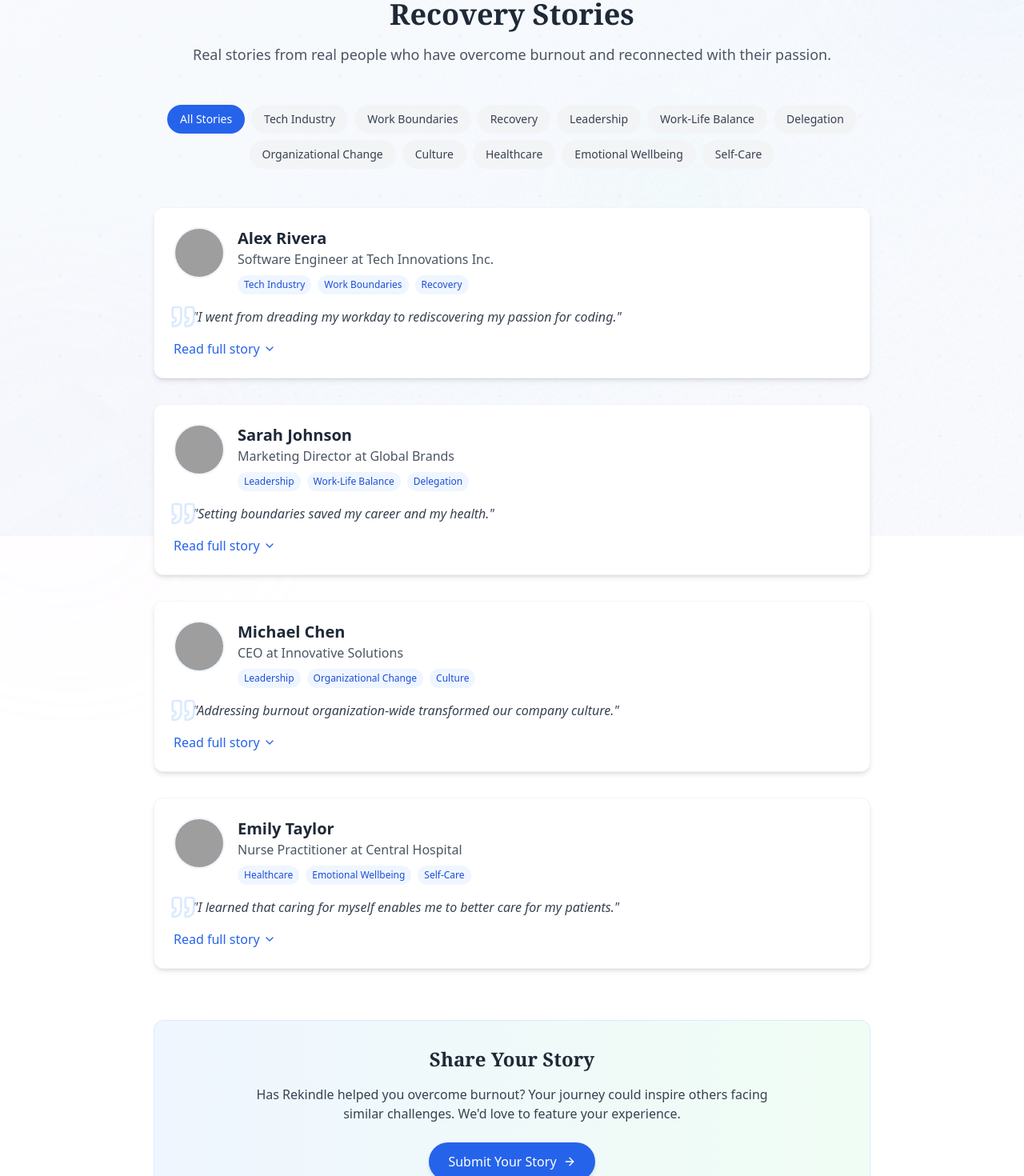
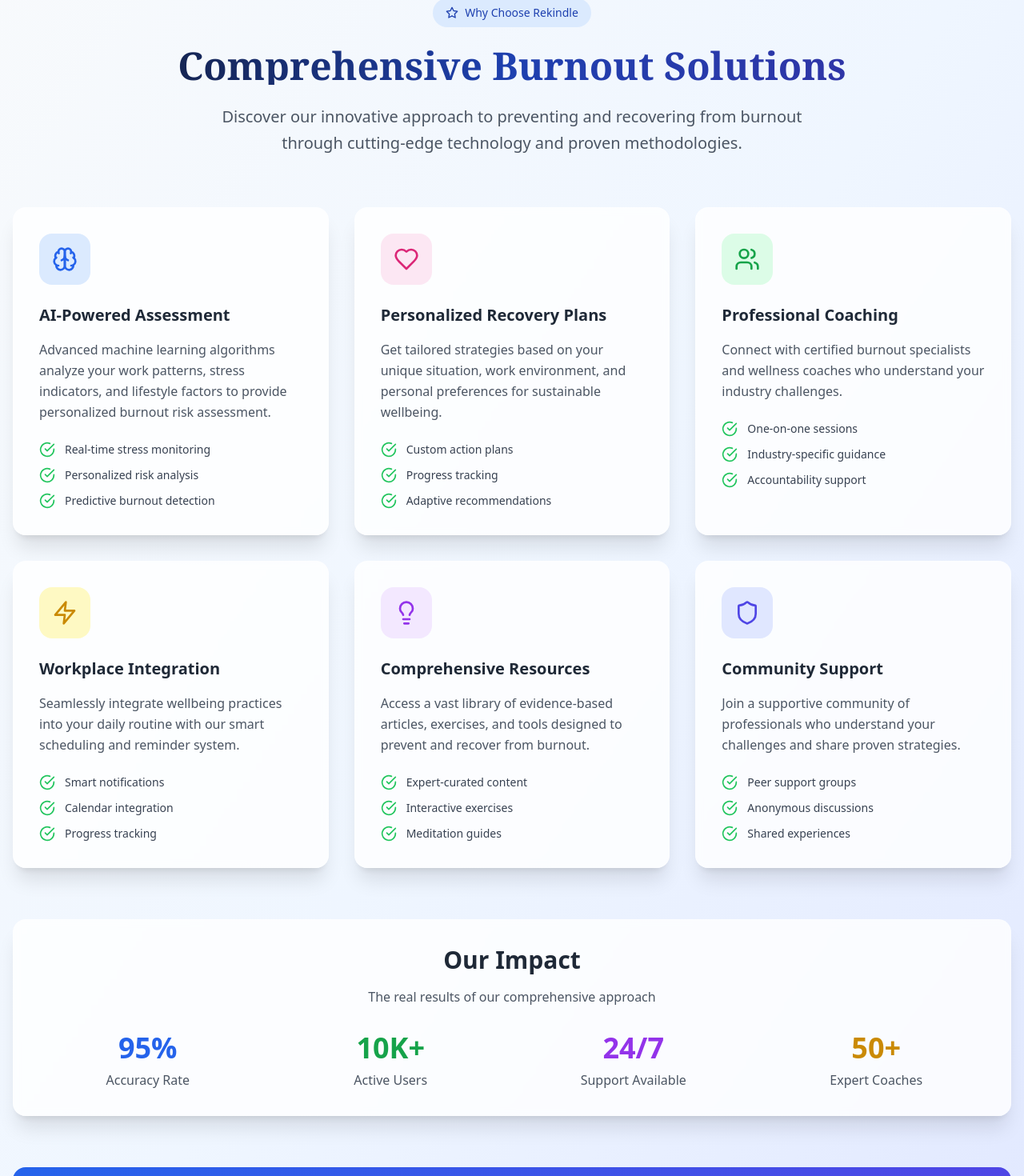
Before and after one commit to itsmooo/rekindle, a React (Vite) app in the folder rekindle/: page /stories in a window 1280 px wide. Shown: the part 130-1600 px from the top of the page at 80% size. Built offline with nearby package versions, Linux system fonts and the light colour scheme; grey boxes are pictures that could not be loaded.

Commit message:
Remove retrain.py script and enhance Stories component with new design and features, including AI-powered assessments, personalized recovery plans, and community support sections.

```diff
--- a/rekindle/src/pages/Stories.tsx
+++ b/rekindle/src/pages/Stories.tsx
@@ -1,203 +1,226 @@
 import React, { useState } from 'react';
-import { ChevronDown, ChevronUp, Quote, ArrowRight } from 'lucide-react';
-
-type Story = {
-  id: number;
-  name: string;
-  role: string;
-  company: string;
-  image: string;
-  shortQuote: string;
-  fullStory: string;
-  tags: string[];
-};
-
-const stories: Story[] = [
-  {
-    id: 1,
-    name: "Alex Rivera",
-    role: "Software Engineer",
-    company: "Tech Innovations Inc.",
-    image: "https://images.pexels.com/photos/220453/pexels-photo-220453.jpeg?auto=compress&cs=tinysrgb&w=1260&h=750&dpr=1",
-    shortQuote: "I went from dreading my workday to rediscovering my passion for coding.",
-    fullStory: "Two years into my role as a lead developer, I hit a wall. The constant pressure to deliver, late-night deployments, and endless meetings left me completely drained. I would sit at my computer, unable to write a single line of code without feeling overwhelming anxiety.\n\nI didn't recognize the symptoms of burnout until I took Rekindle's assessment. The personalized recovery plan helped me implement boundaries around work hours and redefine success on my own terms. My manager was surprisingly supportive when I shared my struggles.\n\nGradually, I rebuilt my relationship with work. I started a daily meditation practice, limited my meeting hours, and focused on projects that leveraged my strengths. Six months later, I'm coding with enthusiasm again and have even started mentoring junior developers – something I never had energy for before.",
-    tags: ["Tech Industry", "Work Boundaries", "Recovery"]
-  },
-  {
-    id: 2,
-    name: "Sarah Johnson",
-    role: "Marketing Director",
-    company: "Global Brands",
-    image: "https://images.pexels.com/photos/774909/pexels-photo-774909.jpeg?auto=compress&cs=tinysrgb&w=1260&h=750&dpr=1",
-    shortQuote: "Setting boundaries saved my career and my health.",
-    fullStory: "As a marketing director for a fast-growing company, I wore my 70-hour workweeks like a badge of honor. When my team doubled in size, so did my responsibilities, but I kept pushing myself harder. I started experiencing chronic headaches, insomnia, and would find myself crying in my car before walking into the office.\n\nA colleague recommended Rekindle's resources. What resonated most was learning that saying 'no' wasn't a failure but a necessary part of sustainable success. I worked with a coach to prioritize my responsibilities and delegate effectively.\n\nThe most significant change was establishing clear communication channels with my team and setting appropriate response time expectations. We implemented 'focus days' where meetings are prohibited, allowing deep work. My productivity actually increased while working fewer hours, and my team reports higher satisfaction. Most importantly, I no longer feel defined solely by my work achievements.",
-    tags: ["Leadership", "Work-Life Balance", "Delegation"]
-  },
-  {
-    id: 3,
-    name: "Michael Chen",
-    role: "CEO",
-    company: "Innovative Solutions",
-    image: "https://images.pexels.com/photos/2379004/pexels-photo-2379004.jpeg?auto=compress&cs=tinysrgb&w=1260&h=750&dpr=1",
-    shortQuote: "Addressing burnout organization-wide transformed our company culture.",
-    fullStory: "As the CEO of a rapidly growing startup, I was alarmed when our employee turnover rate hit 40% in one year. Exit interviews revealed a consistent pattern: burnout was driving our best talent away. The financial cost was enormous, but the impact on morale was even worse.\n\nI partnered with Rekindle to implement a company-wide wellbeing initiative. We started with anonymous assessments to identify the most pressing issues. The results were eye-opening – our culture of 'always on' communication and unclear priorities were the biggest contributors to stress.\n\nWe restructured our workflows, implemented 'no-meeting Wednesdays,' and trained managers to recognize early signs of burnout. We also created clearer career progression frameworks so employees could see their future at the company.\n\nWithin 18 months, our turnover rate dropped to 15%, and employee satisfaction scores increased by 40%. The most surprising outcome was the positive impact on our bottom line – productivity and innovation actually improved when people weren't exhausted and disengaged.",
-    tags: ["Leadership", "Organizational Change", "Culture"]
-  },
-  {
-    id: 4,
-    name: "Emily Taylor",
-    role: "Nurse Practitioner",
-    company: "Central Hospital",
-    image: "https://images.pexels.com/photos/1181686/pexels-photo-1181686.jpeg?auto=compress&cs=tinysrgb&w=1260&h=750&dpr=1",
-    shortQuote: "I learned that caring for myself enables me to better care for my patients.",
-    fullStory: "After ten years in emergency medicine during a global health crisis, I was emotionally exhausted. I still loved helping patients, but I couldn't shake the feeling of numbness and detachment. My colleagues were experiencing the same, but in healthcare, burnout is often normalized as just 'part of the job.'\n\nThrough Rekindle's healthcare-specific resources, I gained permission to prioritize my own wellbeing. I joined a peer support group specifically for healthcare workers and learned practical tools for processing difficult patient outcomes.\n\nThe most important change was establishing rituals to separate work from home life. I now have a specific routine at the end of each shift to mentally 'clock out,' and I've become vigilant about taking my allotted vacation days to fully disconnect.\n\nWhile the healthcare system still has structural challenges, I've found a sustainable way to practice. I'm present with my patients again and have rediscovered the compassion that drew me to nursing in the first place.",
-    tags: ["Healthcare", "Emotional Wellbeing", "Self-Care"]
-  }
-];
+import {
+  Brain,
+  Heart,
+  Shield,
+  Zap,
+  TrendingUp,
+  Award,
+  Lightbulb,
+  Users,
+  CheckCircle,
+  ArrowRight,
+  Star,
+  Target
+} from 'lucide-react';
 
 const Stories: React.FC = () => {
-  const [expandedId, setExpandedId] = useState<number | null>(null);
-  const [selectedTag, setSelectedTag] = useState<string | null>(null);
-
-  const toggleExpand = (id: number) => {
-    if (expandedId === id) {
-      setExpandedId(null);
-    } else {
-      setExpandedId(id);
-    }
-  };
-
-  const allTags = Array.from(new Set(stories.flatMap(story => story.tags)));
-
-  const filteredStories = selectedTag
-    ? stories.filter(story => story.tags.includes(selectedTag))
-    : stories;
-
   return (
-    <div className="pt-32 pb-20">
+    <div className="min-h-screen bg-gradient-to-br from-slate-50 via-blue-50 to-indigo-100 pt-32 pb-20">
       <div className="container mx-auto px-4">
-        <div className="max-w-4xl mx-auto text-center mb-12">
-          <h1 className="text-4xl font-bold font-serif mb-4 text-gray-800">
-            Recovery Stories
+        {/* Header Section */}
+        <div className="text-center mb-16">
+          <div className="inline-flex items-center px-4 py-2 bg-blue-100 text-blue-800 rounded-full text-sm font-medium mb-6">
+            <Star className="w-4 h-4 mr-2" />
+            Why Choose Rekindle
+          </div>
+          <h1 className="text-5xl font-bold font-serif mb-6 bg-gradient-to-r from-gray-900 via-blue-800 to-indigo-800 bg-clip-text text-transparent">
+            Comprehensive Burnout Solutions
           </h1>
-          <p className="text-lg text-gray-600 leading-relaxed">
-            Real stories from real people who have overcome burnout and reconnected with their passion.
+          <p className="text-xl text-gray-600 max-w-3xl mx-auto leading-relaxed">
+            Discover our innovative approach to preventing and recovering from burnout through cutting-edge technology and proven methodologies.
           </p>
         </div>
 
-        {/* Tag Filters */}
-        <div className="max-w-4xl mx-auto mb-12">
-          <div className="flex flex-wrap justify-center gap-2">
-            <button
-              onClick={() => setSelectedTag(null)}
-              className={`px-4 py-2 rounded-full text-sm ${
-                selectedTag === null
-                  ? 'bg-blue-600 text-white'
-                  : 'bg-gray-100 text-gray-700 hover:bg-gray-200'
-              } transition-colors`}
-            >
-              All Stories
-            </button>
-
-            {allTags.map(tag => (
-              <button
-                key={tag}
-                onClick={() => setSelectedTag(tag)}
-                className={`px-4 py-2 rounded-full text-sm ${
-                  selectedTag === tag
-                    ? 'bg-blue-600 text-white'
-                    : 'bg-gray-100 text-gray-700 hover:bg-gray-200'
-                } transition-colors`}
-              >
-                {tag}
-              </button>
-            ))}
+        {/* Features Grid */}
+        <div className="grid grid-cols-1 md:grid-cols-2 lg:grid-cols-3 gap-8 max-w-7xl mx-auto mb-16">
+          <div className="bg-white/80 backdrop-blur-sm rounded-2xl shadow-xl border border-white/20 p-8 hover:shadow-2xl transition-all duration-300 hover:-translate-y-1">
+            <div className="inline-flex items-center justify-center w-16 h-16 bg-blue-100 rounded-2xl mb-6">
+              <Brain className="w-8 h-8 text-blue-600" />
             </div>
+            <h3 className="text-xl font-bold text-gray-800 mb-4">AI-Powered Assessment</h3>
+            <p className="text-gray-600 mb-6 leading-relaxed">
+              Advanced machine learning algorithms analyze your work patterns, stress indicators, and lifestyle factors to provide personalized burnout risk assessment.
+            </p>
+            <div className="space-y-3">
+              <div className="flex items-center">
+                <CheckCircle className="w-5 h-5 text-green-500 mr-3" />
+                <span className="text-sm text-gray-700">Real-time stress monitoring</span>
               </div>
-
-        {/* Stories */}
-        <div className="max-w-4xl mx-auto">
-          <div className="space-y-8">
-            {filteredStories.map(story => (
-              <div
-                key={story.id}
-                className="bg-white rounded-xl shadow-md border border-gray-100 overflow-hidden transition-all duration-300"
-              >
-                <div className="p-6">
-                  <div className="flex items-start">
-                    <img
-                      src={story.image}
-                      alt={story.name}
-                      className="w-16 h-16 rounded-full object-cover mr-4 border-2 border-blue-50"
-                    />
-                    <div className="flex-grow">
-                      <h3 className="text-xl font-semibold text-gray-800">{story.name}</h3>
-                      <p className="text-gray-600">{story.role} at {story.company}</p>
-
-                      <div className="flex flex-wrap gap-2 mt-2">
-                        {story.tags.map(tag => (
-                          <span
-                            key={tag}
-                            className="px-2 py-1 bg-blue-50 text-blue-700 rounded-full text-xs"
-                          >
-                            {tag}
-                          </span>
-                        ))}
+              <div className="flex items-center">
+                <CheckCircle className="w-5 h-5 text-green-500 mr-3" />
+                <span className="text-sm text-gray-700">Personalized risk analysis</span>
+              </div>
+              <div className="flex items-center">
+                <CheckCircle className="w-5 h-5 text-green-500 mr-3" />
+                <span className="text-sm text-gray-700">Predictive burnout detection</span>
               </div>
             </div>
           </div>
 
-                  <div className="mt-4 relative">
-                    <Quote className="absolute text-blue-100 h-8 w-8 -left-1 -top-1" />
-                    <p className="italic text-gray-700 pl-6 font-medium">
-                      "{story.shortQuote}"
+          <div className="bg-white/80 backdrop-blur-sm rounded-2xl shadow-xl border border-white/20 p-8 hover:shadow-2xl transition-all duration-300 hover:-translate-y-1">
+            <div className="inline-flex items-center justify-center w-16 h-16 bg-pink-100 rounded-2xl mb-6">
+              <Heart className="w-8 h-8 text-pink-600" />
+            </div>
+            <h3 className="text-xl font-bold text-gray-800 mb-4">Personalized Recovery Plans</h3>
+            <p className="text-gray-600 mb-6 leading-relaxed">
+              Get tailored strategies based on your unique situation, work environment, and personal preferences for sustainable wellbeing.
             </p>
+            <div className="space-y-3">
+              <div className="flex items-center">
+                <CheckCircle className="w-5 h-5 text-green-500 mr-3" />
+                <span className="text-sm text-gray-700">Custom action plans</span>
+              </div>
+              <div className="flex items-center">
+                <CheckCircle className="w-5 h-5 text-green-500 mr-3" />
+                <span className="text-sm text-gray-700">Progress tracking</span>
+              </div>
+              <div className="flex items-center">
+                <CheckCircle className="w-5 h-5 text-green-500 mr-3" />
+                <span className="text-sm text-gray-700">Adaptive recommendations</span>
+              </div>
+            </div>
           </div>
 
-                  {expandedId === story.id && (
-                    <div className="mt-6 text-gray-700 leading-relaxed">
-                      {story.fullStory.split('\n\n').map((paragraph, index) => (
-                        <p key={index} className="mb-4">{paragraph}</p>
-                      ))}
+          <div className="bg-white/80 backdrop-blur-sm rounded-2xl shadow-xl border border-white/20 p-8 hover:shadow-2xl transition-all duration-300 hover:-translate-y-1">
+            <div className="inline-flex items-center justify-center w-16 h-16 bg-green-100 rounded-2xl mb-6">
+              <Users className="w-8 h-8 text-green-600" />
             </div>
-                  )}
+            <h3 className="text-xl font-bold text-gray-800 mb-4">Professional Coaching</h3>
+            <p className="text-gray-600 mb-6 leading-relaxed">
+              Connect with certified burnout specialists and wellness coaches who understand your industry challenges.
+            </p>
+            <div className="space-y-3">
+              <div className="flex items-center">
+                <CheckCircle className="w-5 h-5 text-green-500 mr-3" />
+                <span className="text-sm text-gray-700">One-on-one sessions</span>
+              </div>
+              <div className="flex items-center">
+                <CheckCircle className="w-5 h-5 text-green-500 mr-3" />
+                <span className="text-sm text-gray-700">Industry-specific guidance</span>
+              </div>
+              <div className="flex items-center">
+                <CheckCircle className="w-5 h-5 text-green-500 mr-3" />
+                <span className="text-sm text-gray-700">Accountability support</span>
+              </div>
+            </div>
+          </div>
 
-                  <button
-                    onClick={() => toggleExpand(story.id)}
-                    className="mt-4 flex items-center text-blue-600 hover:text-blue-700 font-medium"
-                  >
-                    {expandedId === story.id ? (
-                      <>
-                        <span>Read less</span>
-                        <ChevronUp className="ml-1 h-4 w-4" />
-                      </>
-                    ) : (
-                      <>
-                        <span>Read full story</span>
-                        <ChevronDown className="ml-1 h-4 w-4" />
-                      </>
-                    )}
+          <div className="bg-white/80 backdrop-blur-sm rounded-2xl shadow-xl border border-white/20 p-8 hover:shadow-2xl transition-all duration-300 hover:-translate-y-1">
+            <div className="inline-flex items-center justify-center w-16 h-16 bg-yellow-100 rounded-2xl mb-6">
+              <Zap className="w-8 h-8 text-yellow-600" />
+            </div>
+            <h3 className="text-xl font-bold text-gray-800 mb-4">Workplace Integration</h3>
+            <p className="text-gray-600 mb-6 leading-relaxed">
+              Seamlessly integrate wellbeing practices into your daily routine with our smart scheduling and reminder system.
+            </p>
+            <div className="space-y-3">
+              <div className="flex items-center">
+                <CheckCircle className="w-5 h-5 text-green-500 mr-3" />
+                <span className="text-sm text-gray-700">Smart notifications</span>
+              </div>
+              <div className="flex items-center">
+                <CheckCircle className="w-5 h-5 text-green-500 mr-3" />
+                <span className="text-sm text-gray-700">Calendar integration</span>
+              </div>
+              <div className="flex items-center">
+                <CheckCircle className="w-5 h-5 text-green-500 mr-3" />
+                <span className="text-sm text-gray-700">Progress tracking</span>
+              </div>
+            </div>
+          </div>
+
+          <div className="bg-white/80 backdrop-blur-sm rounded-2xl shadow-xl border border-white/20 p-8 hover:shadow-2xl transition-all duration-300 hover:-translate-y-1">
+            <div className="inline-flex items-center justify-center w-16 h-16 bg-purple-100 rounded-2xl mb-6">
+              <Lightbulb className="w-8 h-8 text-purple-600" />
+            </div>
+            <h3 className="text-xl font-bold text-gray-800 mb-4">Comprehensive Resources</h3>
+            <p className="text-gray-600 mb-6 leading-relaxed">
+              Access a vast library of evidence-based articles, exercises, and tools designed to prevent and recover from burnout.
+            </p>
+            <div className="space-y-3">
+              <div className="flex items-center">
+                <CheckCircle className="w-5 h-5 text-green-500 mr-3" />
+                <span className="text-sm text-gray-700">Expert-curated content</span>
+              </div>
+              <div className="flex items-center">
+                <CheckCircle className="w-5 h-5 text-green-500 mr-3" />
+                <span className="text-sm text-gray-700">Interactive exercises</span>
+              </div>
+              <div className="flex items-center">
+                <CheckCircle className="w-5 h-5 text-green-500 mr-3" />
+                <span className="text-sm text-gray-700">Meditation guides</span>
+              </div>
+            </div>
+          </div>
+
+          <div className="bg-white/80 backdrop-blur-sm rounded-2xl shadow-xl border border-white/20 p-8 hover:shadow-2xl transition-all duration-300 hover:-translate-y-1">
+            <div className="inline-flex items-center justify-center w-16 h-16 bg-indigo-100 rounded-2xl mb-6">
+              <Shield className="w-8 h-8 text-indigo-600" />
+            </div>
+            <h3 className="text-xl font-bold text-gray-800 mb-4">Community Support</h3>
+            <p className="text-gray-600 mb-6 leading-relaxed">
+              Join a supportive community of professionals who understand your challenges and share proven strategies.
+            </p>
+            <div className="space-y-3">
+              <div className="flex items-center">
+                <CheckCircle className="w-5 h-5 text-green-500 mr-3" />
+                <span className="text-sm text-gray-700">Peer support groups</span>
+              </div>
+              <div className="flex items-center">
+                <CheckCircle className="w-5 h-5 text-green-500 mr-3" />
+                <span className="text-sm text-gray-700">Anonymous discussions</span>
+              </div>
+              <div className="flex items-center">
+                <CheckCircle className="w-5 h-5 text-green-500 mr-3" />
+                <span className="text-sm text-gray-700">Shared experiences</span>
+              </div>
+            </div>
+          </div>
+        </div>
+
+        {/* Stats Section */}
+        <div className="bg-white/80 backdrop-blur-sm rounded-2xl shadow-xl border border-white/20 p-8 mb-16">
+          <div className="text-center mb-8">
+            <h2 className="text-3xl font-bold text-gray-800 mb-4">Our Impact</h2>
+            <p className="text-gray-600">The real results of our comprehensive approach</p>
+          </div>
+
+          <div className="grid grid-cols-2 md:grid-cols-4 gap-8">
+            <div className="text-center">
+              <div className="text-4xl font-bold text-blue-600 mb-2">95%</div>
+              <div className="text-gray-600">Accuracy Rate</div>
+            </div>
+            <div className="text-center">
+              <div className="text-4xl font-bold text-green-600 mb-2">10K+</div>
+              <div className="text-gray-600">Active Users</div>
+            </div>
+            <div className="text-center">
+              <div className="text-4xl font-bold text-purple-600 mb-2">24/7</div>
+              <div className="text-gray-600">Support Available</div>
+            </div>
+            <div className="text-center">
+              <div className="text-4xl font-bold text-yellow-600 mb-2">50+</div>
+              <div className="text-gray-600">Expert Coaches</div>
+            </div>
+          </div>
+        </div>
+
+        {/* CTA Section */}
+        <div className="text-center">
+          <div className="bg-gradient-to-r from-blue-600 to-indigo-600 rounded-2xl p-8 text-white">
+            <h3 className="text-2xl font-bold mb-4">Ready to Transform Your Work Life?</h3>
+            <p className="text-blue-100 mb-6 max-w-2xl mx-auto">
+              Join thousands of professionals who have already discovered the power of sustainable work practices and personal wellbeing.
+            </p>
+            <div className="flex flex-col sm:flex-row gap-4 justify-center">
+              <button className="px-8 py-3 bg-white text-blue-600 rounded-full font-semibold hover:bg-gray-50 transition-colors">
+                Start Your Assessment
+              </button>
+              <button className="px-8 py-3 border-2 border-white text-white rounded-full font-semibold hover:bg-white hover:text-blue-600 transition-colors">
+                Explore Features
               </button>
             </div>
-              </div>
-            ))}
-          </div>
-
-          {/* Share Your Story CTA */}
-          <div className="mt-16 bg-gradient-to-r from-blue-50 to-green-50 rounded-xl p-8 border border-blue-100 text-center">
-            <h3 className="text-2xl font-bold font-serif mb-4 text-gray-800">
-              Share Your Story
-            </h3>
-            <p className="text-gray-700 mb-6 max-w-2xl mx-auto">
-              Has Rekindle helped you overcome burnout? Your journey could inspire others facing similar challenges. We'd love to feature your experience.
-            </p>
-            <a
-              href="/contact"
-              className="inline-flex items-center px-6 py-3 bg-blue-600 text-white rounded-full font-medium shadow-md hover:bg-blue-700 transition-colors"
-            >
-              Submit Your Story
-              <ArrowRight className="ml-2 h-4 w-4" />
-            </a>
           </div>
         </div>
       </div>
```
Also changed, not shown: 2 other files (tests, documents, lock files or other folders). Lines whose indentation alone changed are shown as unchanged.
